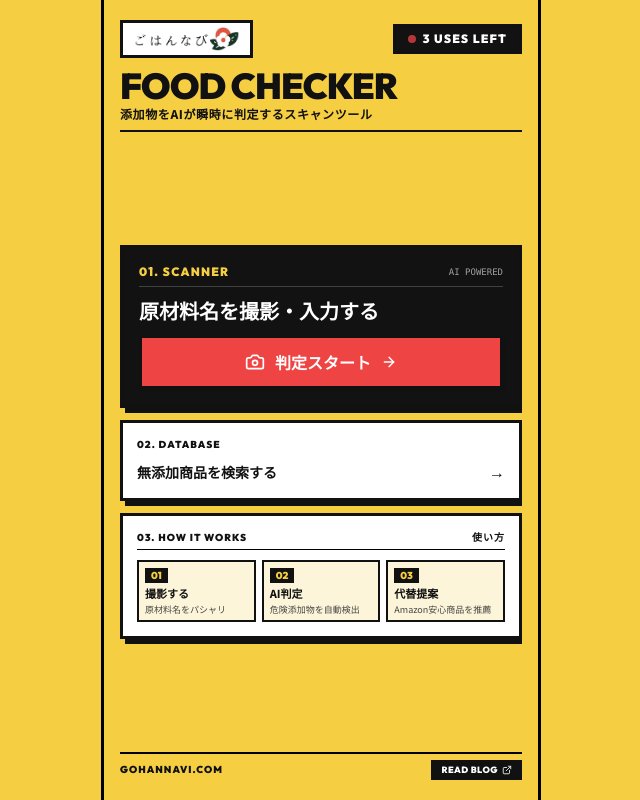
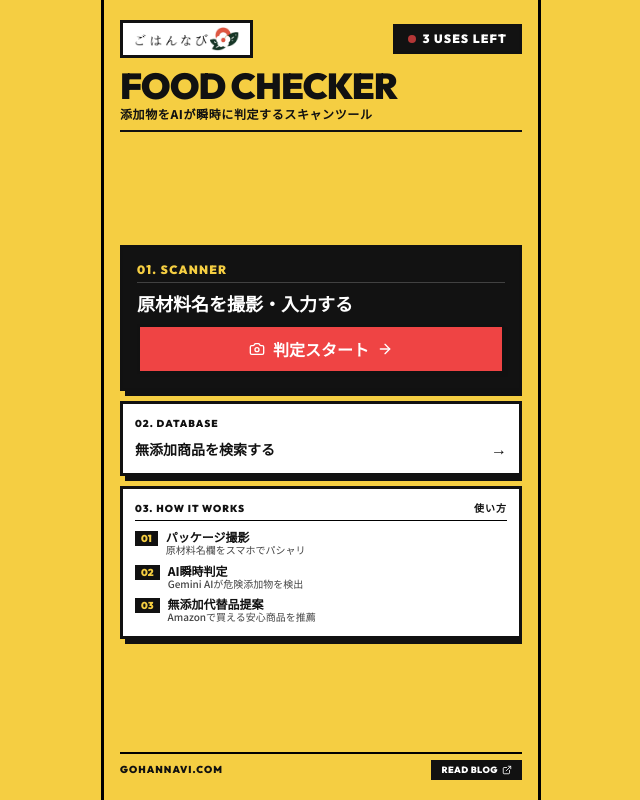
Before and after one commit to machax555-ux/gohannavi-checker, a Next.js app: page / in a window 1280 px wide. Shown: the whole page, without its empty margins (319-959 px from the left). Built offline with nearby package versions, Linux system fonts and the light colour scheme; a web font is replaced by a local one.

Commit message:
Restore original Page 1 layout with compact zero-scroll sizing and remove AI POWERED

```diff
--- a/app/page.tsx
+++ b/app/page.tsx
@@ -35,7 +35,7 @@ export default function HomePage() {
           <UsageLimit onLimitCheck={(valid) => setUsable(valid)} />
         </div>
 
-        {/* Hallmark Mega Typography Header */}
+        {/* Mega Typography Header */}
         <div className="flex flex-col gap-0.5 mt-0.5">
           <h1 className="font-display font-black text-3xl sm:text-4xl leading-none tracking-tight text-[#111111]">
             FOOD CHECKER
@@ -48,18 +48,17 @@ export default function HomePage() {
         <div className="w-full h-[2px] bg-[#111111]" />
       </header>
 
-      {/* 2. Main Hero Cards (Swiss 70s Hallmark Style) */}
-      <div className="flex flex-col gap-3 my-auto shrink-0">
+      {/* 2. Main Hero Cards (Swiss 70s Original Style) */}
+      <div className="flex flex-col gap-2.5 my-auto shrink-0">
         {/* 01. SCANNER Hero Card */}
-        <div className="swiss-card-dark p-4 flex flex-col gap-2.5 relative overflow-hidden">
-          <div className="flex items-center justify-between border-b border-white/20 pb-1.5">
+        <div className="swiss-card-dark p-3.5 flex flex-col gap-2 relative overflow-hidden">
+          <div className="flex items-center justify-between border-b border-white/20 pb-1">
             <span className="font-display font-black text-[10px] sm:text-xs text-[#F5CE42] tracking-widest">
               01. SCANNER
             </span>
-            <span className="text-[9px] font-mono text-white/60">AI POWERED</span>
           </div>
 
-          <h2 className="font-extrabold text-lg sm:text-xl text-white leading-snug">
+          <h2 className="font-extrabold text-base sm:text-lg text-white leading-snug">
             原材料名を撮影・入力する
           </h2>
 
@@ -71,9 +70,9 @@ export default function HomePage() {
           ) : (
             <Link
               href="/scan"
-              className="w-full py-3 bg-[#EF4444] hover:bg-[#DC2626] text-white swiss-border swiss-shadow-sm font-black text-base flex items-center justify-center gap-2.5 transition-transform active:translate-x-0.5 active:translate-y-0.5 group"
+              className="w-full py-2.5 bg-[#EF4444] hover:bg-[#DC2626] text-white swiss-border swiss-shadow-sm font-black text-base flex items-center justify-center gap-2 transition-transform active:translate-x-0.5 active:translate-y-0.5 group"
             >
-              <Camera className="w-5 h-5 text-white group-hover:scale-110 transition-transform" />
+              <Camera className="w-4 h-4 text-white group-hover:scale-110 transition-transform" />
               <span>判定スタート</span>
               <ArrowRight className="w-4 h-4 group-hover:translate-x-1 transition-transform" />
             </Link>
@@ -81,7 +80,7 @@ export default function HomePage() {
         </div>
 
         {/* 02. DATABASE Card */}
-        <div className="swiss-card-white p-3.5 flex flex-col gap-2">
+        <div className="swiss-card-white p-3 flex flex-col gap-1.5">
           <div className="flex items-center justify-between">
             <span className="font-display font-black text-[10px] text-[#111111] tracking-widest">
               02. DATABASE
@@ -91,7 +90,7 @@ export default function HomePage() {
             href="/search"
             className="flex items-center justify-between text-left group"
           >
-            <span className="font-extrabold text-sm text-[#111111] group-hover:underline">
+            <span className="font-extrabold text-xs sm:text-sm text-[#111111] group-hover:underline">
               無添加商品を検索する
             </span>
             <span className="font-display font-black text-base text-[#111111] group-hover:translate-x-1 transition-transform">
@@ -100,36 +99,42 @@ export default function HomePage() {
           </Link>
         </div>
 
-        {/* 03. HOW IT WORKS Section (Compact 3-Step) */}
-        <section className="swiss-card-white p-3.5 flex flex-col gap-2">
+        {/* 03. HOW IT WORKS Section (Restored Vertical Step List) */}
+        <section className="swiss-card-white p-3 flex flex-col gap-2">
           <h3 className="font-display font-black text-[10px] text-[#111111] tracking-widest border-b border-black pb-1 flex items-center justify-between">
             <span>03. HOW IT WORKS</span>
             <span>使い方</span>
           </h3>
 
-          <div className="grid grid-cols-3 gap-1.5 pt-0.5">
-            <div className="flex flex-col items-start gap-1 p-1.5 bg-[#F5CE42]/20 swiss-border-sm">
-              <span className="font-display font-black text-[10px] bg-[#111111] text-[#F5CE42] px-1.5 py-0.2">
+          <div className="flex flex-col gap-1.5">
+            <div className="flex items-start gap-2">
+              <span className="font-display font-black text-[10px] bg-[#111111] text-[#F5CE42] px-1.5 py-0.2 shrink-0 mt-0.5">
                 01
               </span>
-              <p className="font-extrabold text-[11px] text-[#111111] leading-tight">撮影する</p>
-              <p className="text-[9px] text-[#444444] leading-none">原材料名をパシャリ</p>
+              <div>
+                <p className="font-extrabold text-xs text-[#111111] leading-tight">パッケージ撮影</p>
+                <p className="text-[10px] text-[#444444] font-medium leading-tight">原材料名欄をスマホでパシャリ</p>
+              </div>
             </div>
 
-            <div className="flex flex-col items-start gap-1 p-1.5 bg-[#F5CE42]/20 swiss-border-sm">
-              <span className="font-display font-black text-[10px] bg-[#111111] text-[#F5CE42] px-1.5 py-0.2">
+            <div className="flex items-start gap-2">
+              <span className="font-display font-black text-[10px] bg-[#111111] text-[#F5CE42] px-1.5 py-0.2 shrink-0 mt-0.5">
                 02
               </span>
-              <p className="font-extrabold text-[11px] text-[#111111] leading-tight">AI判定</p>
-              <p className="text-[9px] text-[#444444] leading-none">危険添加物を自動検出</p>
+              <div>
+                <p className="font-extrabold text-xs text-[#111111] leading-tight">AI瞬時判定</p>
+                <p className="text-[10px] text-[#444444] font-medium leading-tight">Gemini AIが危険添加物を検出</p>
+              </div>
             </div>
 
-            <div className="flex flex-col items-start gap-1 p-1.5 bg-[#F5CE42]/20 swiss-border-sm">
-              <span className="font-display font-black text-[10px] bg-[#111111] text-[#F5CE42] px-1.5 py-0.2">
+            <div className="flex items-start gap-2">
+              <span className="font-display font-black text-[10px] bg-[#111111] text-[#F5CE42] px-1.5 py-0.2 shrink-0 mt-0.5">
                 03
               </span>
-              <p className="font-extrabold text-[11px] text-[#111111] leading-tight">代替提案</p>
-              <p className="text-[9px] text-[#444444] leading-none">Amazon安心商品を推薦</p>
+              <div>
+                <p className="font-extrabold text-xs text-[#111111] leading-tight">無添加代替品提案</p>
+                <p className="text-[10px] text-[#444444] font-medium leading-tight">Amazonで買える安心商品を推薦</p>
+              </div>
             </div>
           </div>
         </section>
```
